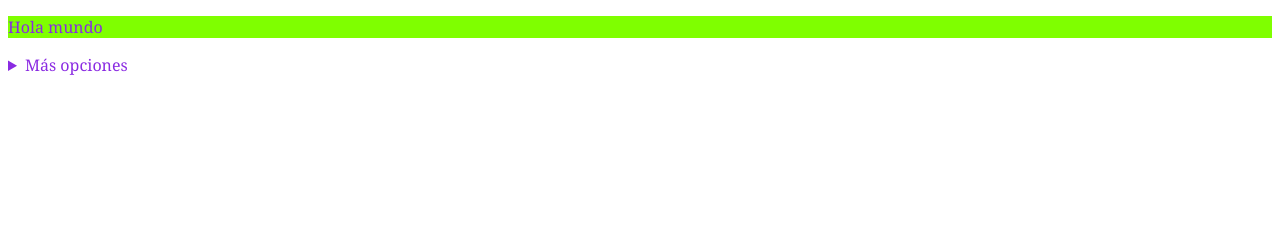
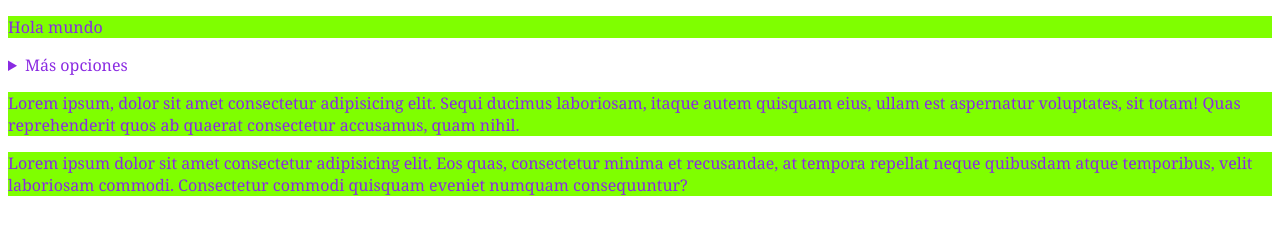
Before and after one commit to JavierSnzMrt/Principal, a plain HTML site: page index.html in a window 1280 px wide. Drawn offline with Linux system fonts and the light colour scheme; files whose address does not match are found by name.

Commit message:
Añadido párrafo

```diff
--- a/index.html
+++ b/index.html
@@ -10,5 +10,7 @@
       asperiores consequuntur ullam, ut explicabo minima molestiae incidunt
       cupiditate? Consequuntur, reprehenderit!
     </details>
+    <p>Lorem ipsum, dolor sit amet consectetur adipisicing elit. Sequi ducimus laboriosam, itaque autem quisquam eius, ullam est aspernatur voluptates, sit totam! Quas reprehenderit quos ab quaerat consectetur accusamus, quam nihil.</p>
+    <p>Lorem ipsum dolor sit amet consectetur adipisicing elit. Eos quas, consectetur minima et recusandae, at tempora repellat neque quibusdam atque temporibus, velit laboriosam commodi. Consectetur commodi quisquam eveniet numquam consequuntur?</p>
   </body>
 </html>
```
